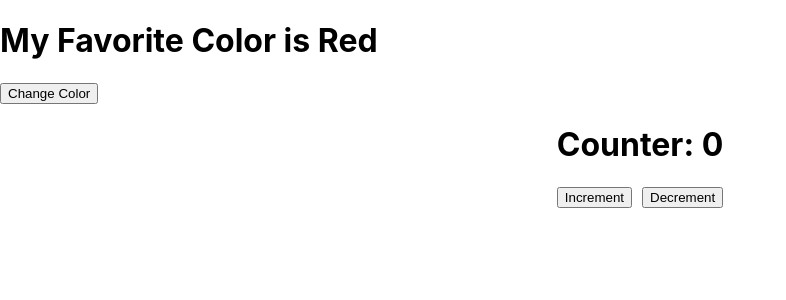
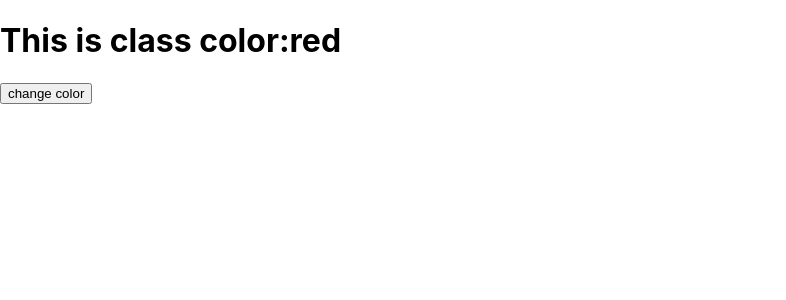
Before and after one commit to mahesfsp/react-tutorial, a React (Create React App) app: page / in a window 1280 px wide. Shown: the top 300 px of the page, without its empty margins (0-786 px from the left). Built offline with nearby package versions, Linux system fonts and the light colour scheme.

Commit message:
class component setstate

```diff
--- /dev/null
+++ b/src/components/FavoriteColorClass.js
@@ -0,0 +1,25 @@
+const { Component } = require("react");
+
+class FavoriteColorClass extends Component {
+  constructor(props) {
+    super(props);
+    this.state = {
+      color: "red",
+    };
+    // Bind changeColor method to this class instance
+    this.changeColor = this.changeColor.bind(this);
+  }
+  changeColor() {
+    this.setState({ color: "purple" });
+  }
+  render() {
+    return (
+      <>
+        <h1>This is class color:{this.state.color}</h1>
+        <button onClick={this.changeColor}>change color</button>
+      </>
+    );
+  }
+}
+
+export default FavoriteColorClass;
--- a/src/index.js
+++ b/src/index.js
@@ -5,6 +5,7 @@ import App from './App';
 import reportWebVitals from './reportWebVitals';
 import FavoriteColor from './components/FavoriteColor';
 import CounterClass from './components/CounterClass';
+import FavoriteColorClass from './components/FavoriteColorClass';
 // import Garage from './components/Garage';
 // import Greeting from './components/Greetings';
 // import Counter from './components/Counter';
@@ -16,10 +17,10 @@ root.render(
     <Greeting/>
 <Header/>
     <Counter/> */}
-<FavoriteColor/>
+{/* <FavoriteColor/> */}
 {/* <CounterClass/> */}
-<CounterClass/>
-
+{/* <CounterClass/> */}
+<FavoriteColorClass/>
   </React.StrictMode>
 );
 
```
